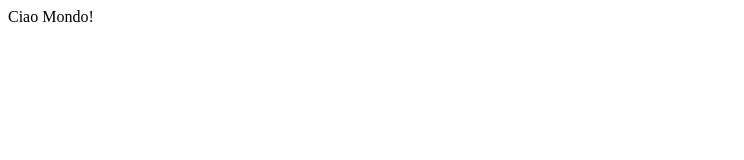
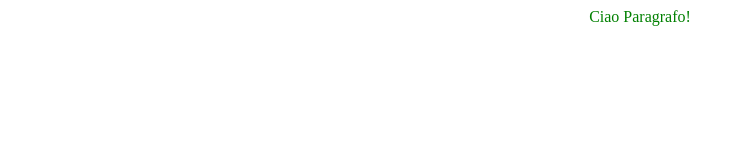
Before and after one commit to ant4ni/ant4ni.github.io, a plain HTML site: page index.html in a window 1280 px wide. Shown: the whole page, without its empty margins (0-744 px from the left). Drawn offline with Linux system fonts and the light colour scheme.

Commit message:
adding some css

```diff
--- a/index.html
+++ b/index.html
@@ -1 +1,8 @@
-Ciao Mondo!
+<html>
+    <head>
+        <link rel="stylesheet" type="text/css" href="my.css">
+        <p>Ciao Paragrafo!</p>
+
+    </head>
+
+</html>
--- /dev/null
+++ b/my.css
@@ -0,0 +1,4 @@
+p{
+    text-align:center;
+    color:green;
+}
```
